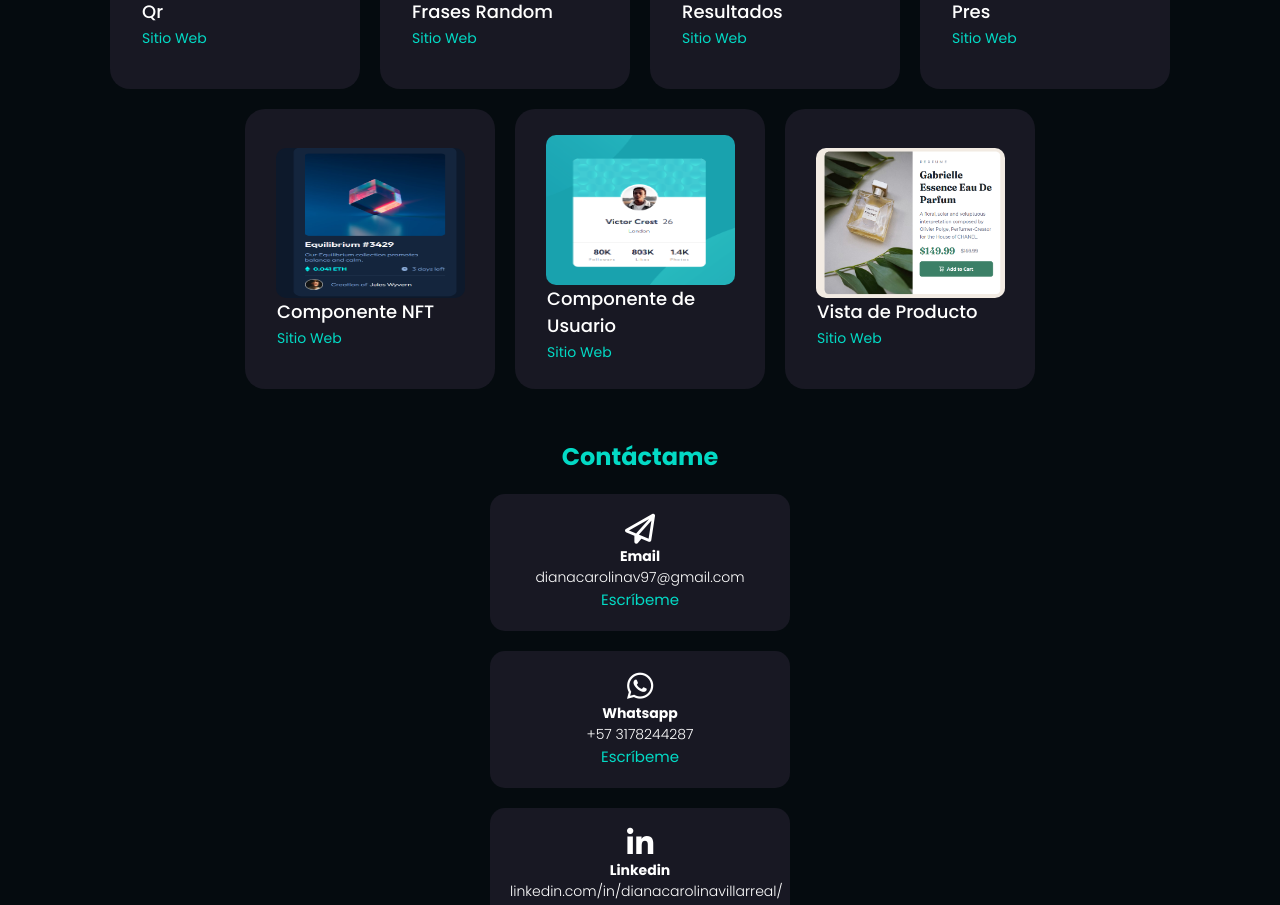
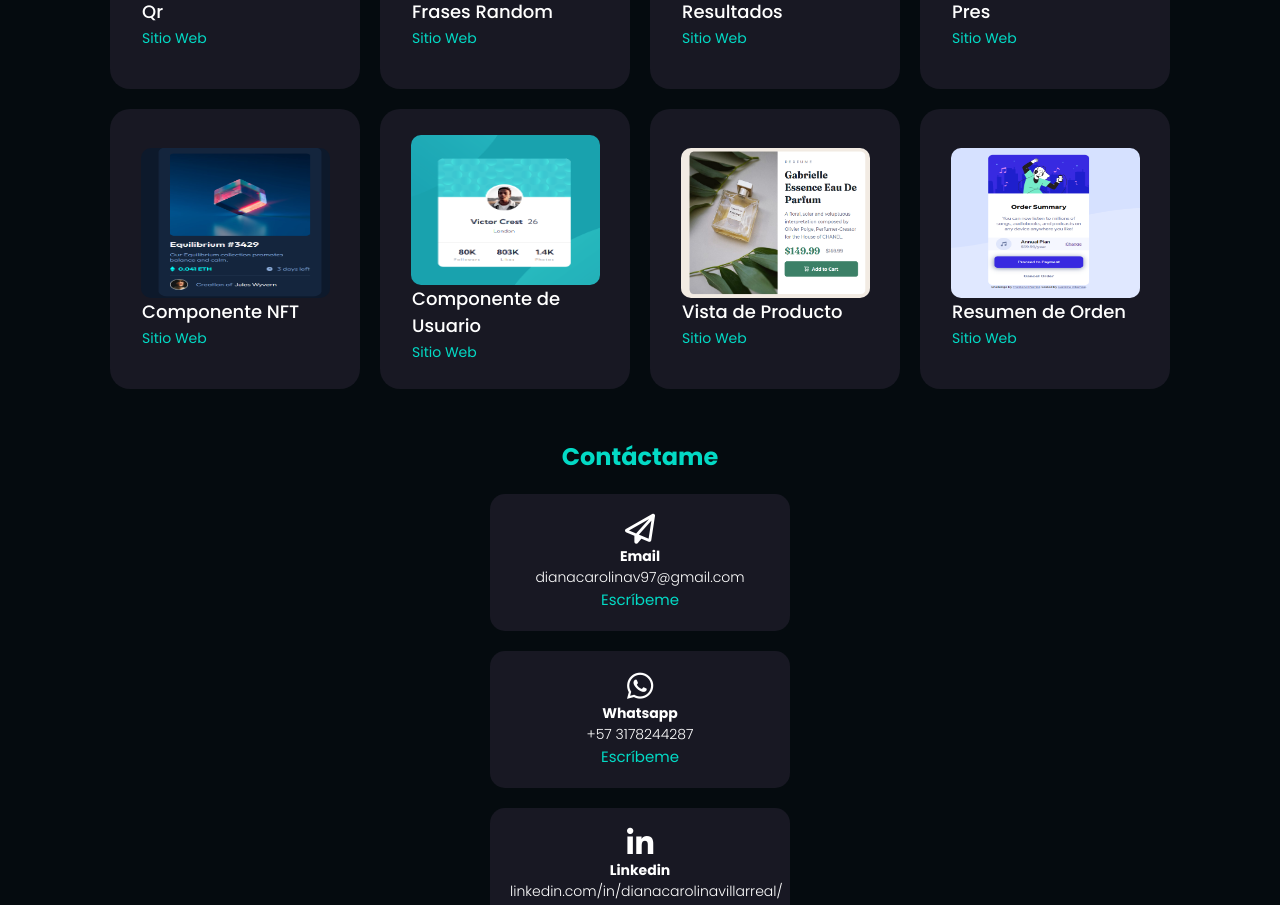
Before and after one commit to CarolinaVrl/New_Portfolio, a React (Vite) app: page / in a window 1280 px wide. Shown: the part 2757-3662 px from the top of the page. Built offline with nearby package versions, Linux system fonts and the light colour scheme.

Commit message:
feat: add order summary proyect

```diff
--- a/src/assets/proyects.js
+++ b/src/assets/proyects.js
@@ -10,6 +10,7 @@ import pres from "./Proyectos/pres.png";
 import nft from "./Proyectos/nftComponent.png";
 import profile from "./Proyectos/Profile.png";
 import perfume from "./Proyectos/PreviewComponent.png";
+import Order from "./Proyectos/ComponentSummary.png";
 
 export default [
   {
@@ -77,5 +78,11 @@ export default [
     img:perfume,
     url:"https://preview-card-villarreal.netlify.app/",
     category: "css"
+  },
+  {
+    name: "Resumen de Orden",
+    img:Order,
+    url:"sweet-cheesecake-b216cc.netlify.app",
+    category: "css"
   }
 ];
```
Also changed, not shown: src/assets/Proyectos/ComponentSummary.png (added).
